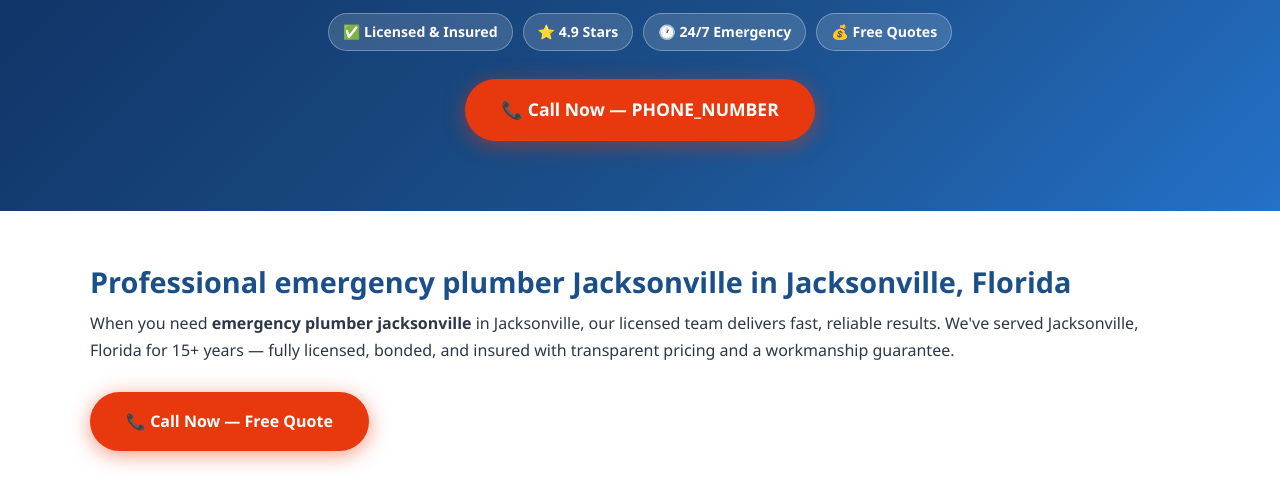
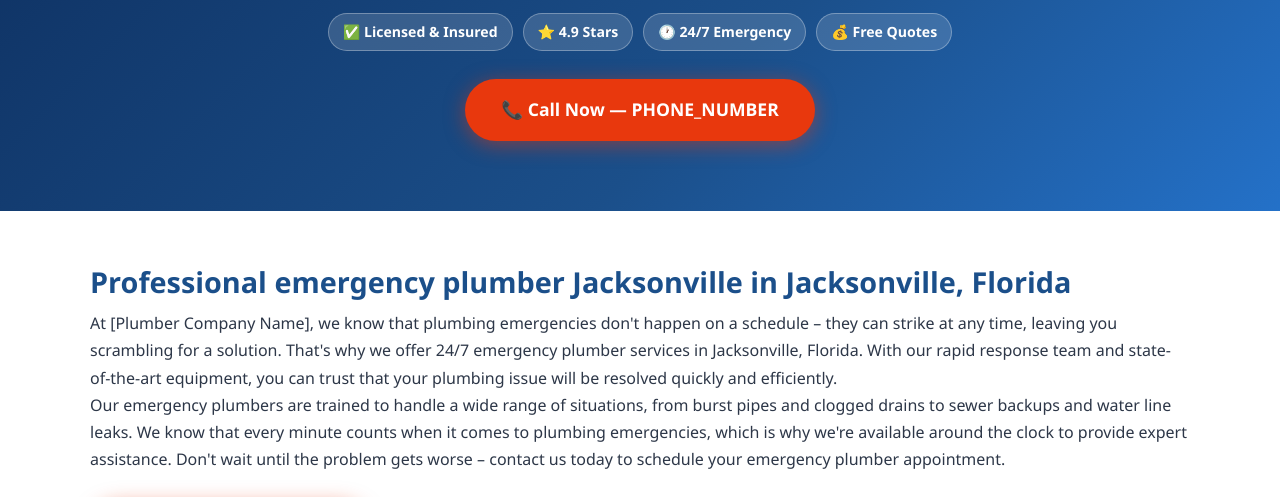
Before and after one commit to leadsmartaffiliate/plumbing-repair-jacksonville-fl, a plain HTML site: page emergency-plumbing/index.html in a window 1280 px wide. Shown: the part 283-780 px from the top of the page. Drawn offline with Linux system fonts and the light colour scheme.

Commit message:
Update emergency-plumbing/index.html

```diff
--- a/emergency-plumbing/index.html
+++ b/emergency-plumbing/index.html
@@ -170,7 +170,8 @@ footer{background:var(--dark);color:#c9d1e0;padding:40px 20px 20px}
 <section aria-labelledby="sub-intro-heading">
   <div class="section-inner">
     <h2 id="sub-intro-heading">Professional emergency plumber Jacksonville in Jacksonville, Florida</h2>
-    <p>When you need <strong>emergency plumber jacksonville</strong> in Jacksonville, our licensed team delivers fast, reliable results. We've served Jacksonville, Florida for 15+ years — fully licensed, bonded, and insured with transparent pricing and a workmanship guarantee.</p>
+    <p>At [Plumber Company Name], we know that plumbing emergencies don't happen on a schedule – they can strike at any time, leaving you scrambling for a solution. That's why we offer 24/7 emergency plumber services in Jacksonville, Florida. With our rapid response team and state-of-the-art equipment, you can trust that your plumbing issue will be resolved quickly and efficiently.</p>
+<p>Our emergency plumbers are trained to handle a wide range of situations, from burst pipes and clogged drains to sewer backups and water line leaks. We know that every minute counts when it comes to plumbing emergencies, which is why we're available around the clock to provide expert assistance. Don't wait until the problem gets worse – contact us today to schedule your emergency plumber appointment.</p>
     <br>
     <a href="tel:PHONE_NUMBER" class="btn-call" style="font-size:1em"
        aria-label="Call now for emergency plumber Jacksonville in Jacksonville">📞 Call Now — Free Quote</a>
```
